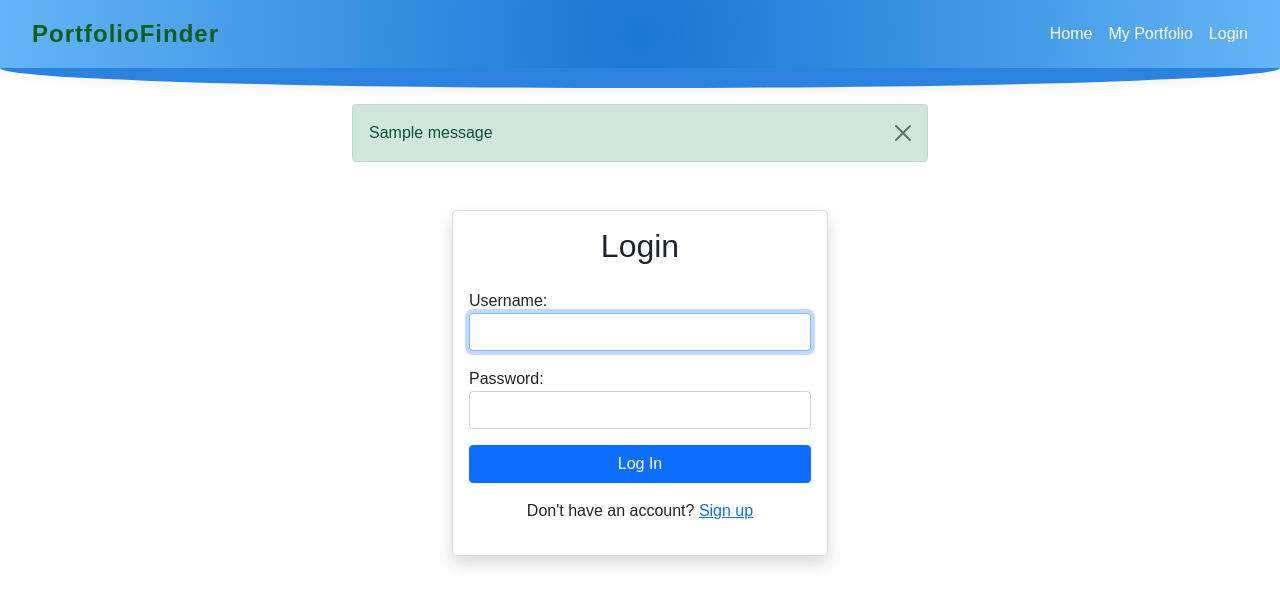
After one commit to AnthonyJia/Concept-Project, a Django app: page /accounts/login/ in a window 1280 px wide. The commit adds this page. Shown: the top 606 px of the page. Run offline with Django 5.2, Linux system fonts and the light colour scheme; tables that the repository leaves empty hold one stand-in row (values such as "Sample post"); one stand-in notice (Sample message) is shown; some libraries are stand-ins or nearby versions.

Commit message:
implemented signup and login pages

```diff
--- /dev/null
+++ b/accounts/templates/accounts/login.html
@@ -0,0 +1,35 @@
+{% extends 'base.html' %}
+{% load widget_tweaks %}
+
+{% block content %}
+<div class="container mt-5" style="max-width: 400px;">
+  <div class="card shadow rounded-3">
+    <div class="card-body">
+      <h2 class="card-title text-center mb-4">Login</h2>
+
+      <form method="POST">
+        {% csrf_token %}
+        {{ form.non_field_errors }}
+
+        <div class="mb-3">
+          {{ form.username.label_tag }}
+          {{ form.username|add_class:"form-control" }}
+        </div>
+
+        <div class="mb-3">
+          {{ form.password.label_tag }}
+          {{ form.password|add_class:"form-control" }}
+        </div>
+
+        <div class="d-grid">
+          <button type="submit" class="btn btn-primary">Log In</button>
+        </div>
+      </form>
+
+      <div class="mt-3 text-center">
+        <p>Don't have an account? <a href="{% url 'accounts-signup' %}">Sign up</a></p>
+      </div>
+    </div>
+  </div>
+</div>
+{% endblock %}
--- /dev/null
+++ b/accounts/urls.py
@@ -0,0 +1,7 @@
+from django.urls import path, include
+from . import views
+
+urlpatterns = [
+    path('login/', views.custom_login_view, name='accounts-login' ),
+    path('signup/', views.signup_view, name='accounts-signup')
+]
--- a/accounts/views.py
+++ b/accounts/views.py
@@ -1,8 +1,31 @@
-from django.shortcuts import render
-from django.contrib.auth.forms import UserCreationForm
+from django.shortcuts import render, redirect
+from django.contrib.auth.forms import UserCreationForm, AuthenticationForm
+from django.contrib.auth import login
+from django.contrib import messages
 
-# Create your views here.
+def signup_view(request):
+    if request.method == 'POST':
+        form = UserCreationForm(request.POST)
+        if form.is_valid():
+            user = form.save()
+            login(request, user)  # log the user in right after signup
+            messages.success(request, "Account created successfully!")
+            return redirect('portfolio-home')
+    else:
+        form = UserCreationForm()
+    return render(request, 'accounts/signup.html', {'form': form})
 
-def register(request):
-    form = UserCreationForm()
-    return render(request, 'accounts/register.html', {'form': form})
+def custom_login_view(request):
+    if request.method == 'POST':
+        form = AuthenticationForm(request, data=request.POST)
+        if form.is_valid():
+            user = form.get_user()
+            login(request, user)
+            messages.success(request, f"Welcome back, {user.username}!")
+            return redirect('portfolio-home')
+        else:
+            messages.error(request, "Invalid username or password.")
+    else:
+        form = AuthenticationForm()
+
+    return render(request, 'accounts/login.html', {'form': form})
--- a/myproject/settings.py
+++ b/myproject/settings.py
@@ -39,6 +39,7 @@ INSTALLED_APPS = [
     'django.contrib.sessions',
     'django.contrib.messages',
     'django.contrib.staticfiles',
+    'widget_tweaks'
 ]
 
 MIDDLEWARE = [
--- a/myproject/urls.py
+++ b/myproject/urls.py
@@ -20,4 +20,5 @@ from django.urls import path, include
 urlpatterns = [
     path('admin/', admin.site.urls),
     path('portfolio/', include('portfolio.urls')),
+    path('accounts/', include('accounts.urls'))
 ]
--- a/templates/base.html
+++ b/templates/base.html
@@ -16,13 +16,24 @@
         <nav>
             <div class="nav-title">PortfolioFinder</div>
             <div class="nav-links">
-                <a href="/">Home</a>
-                <a href="/portfolio/">Portfolio</a>
+                <a href="{% url 'portfolio-home' %}">Home</a>
+                <a href="{% url 'portfolio-my-profile' %}">My Portfolio</a>
                 <a href="/accounts/login/">Login</a>
             </div>
         </nav>
          <div class="nav-separator"></div>
          <div class="container">
+            {% if messages %}
+                <div class="container mt-3" style="max-width: 600px;">
+                    {% for message in messages %}
+                    <div class="alert alert-{{ message.tags }} alert-dismissible fade show" role="alert">
+                        {{ message }}
+                        <button type="button" class="btn-close" data-bs-dismiss="alert" aria-label="Close"></button>
+                    </div>
+                    {% endfor %}
+                </div>
+                {% endif %}
+
             {% block content %}
             {% endblock %}
         </div>
```
Also changed, not shown: accounts/templates/accounts/register.html (deleted, +0 -10 lines), accounts/templates/accounts/signup.html (added, +37 -0 lines).
